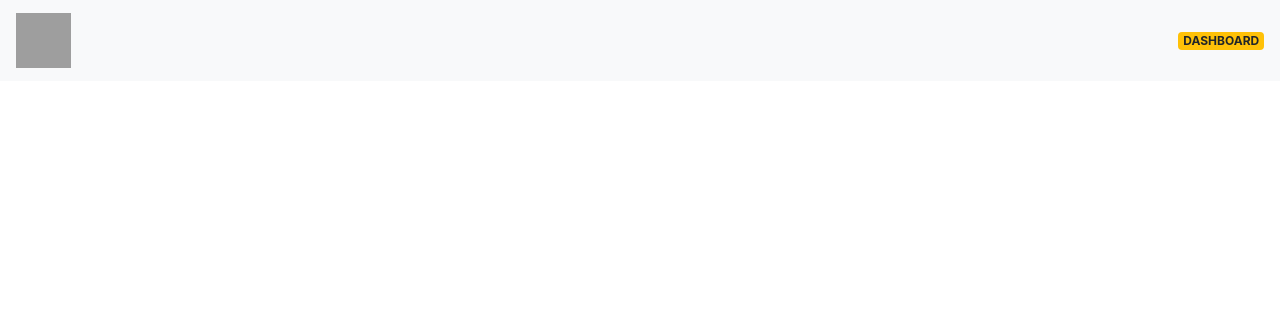
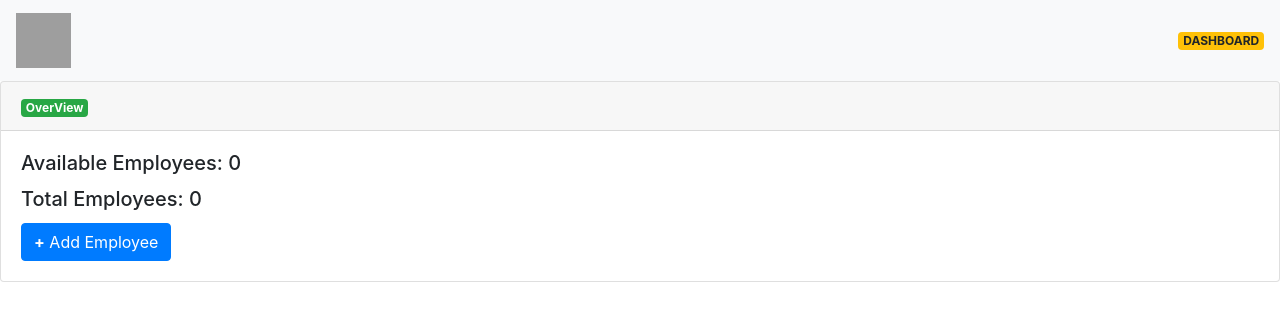
Before and after one commit to 1Canis-Lupus1/React-Dashboard, a React (Create React App) app: page / in a window 1280 px wide. Shown: the top 320 px of the page. Built offline with nearby package versions, Linux system fonts and the light colour scheme; grey boxes are pictures that could not be loaded.

Commit message:
Adding new employees card added

```diff
--- a/src/App.js
+++ b/src/App.js
@@ -2,12 +2,14 @@ import React from 'react';
 // import logo from './logo.svg';
 // import './App.css';
 import Navbar from './components/Navbar';
+import AddEmp from './components/Addnew';
 import 'bootstrap/dist/css/bootstrap.css';
 
 function App() {
   return (
     <div className="App">
       <Navbar />
+      <AddEmp />
     </div>
   );
 }
--- /dev/null
+++ b/src/components/Addnew.jsx
@@ -0,0 +1,31 @@
+import React,{ Component } from 'react'
+
+class AddEmp extends Component{
+    constructor(){
+        super();
+
+        this.state={
+            avail: 0,
+            total: 0
+        }
+    }
+
+    render(){
+        return(
+            <React.Fragment>
+                <div class="card">
+                <div class="card-header">
+                    <span className='badge badge-success'>OverView</span>
+                </div>
+                <div class="card-body">
+                    <h5 class="card-title">Available Employees: {this.state.avail}</h5>
+                    <h5 class="card-title">Total Employees: {this.state.total}</h5>
+                    <a href="#" class="btn btn-primary"><strong>+</strong> Add Employee</a>
+                </div>
+                </div>
+            </React.Fragment>
+        )
+    }
+}
+
+export default AddEmp;
```
